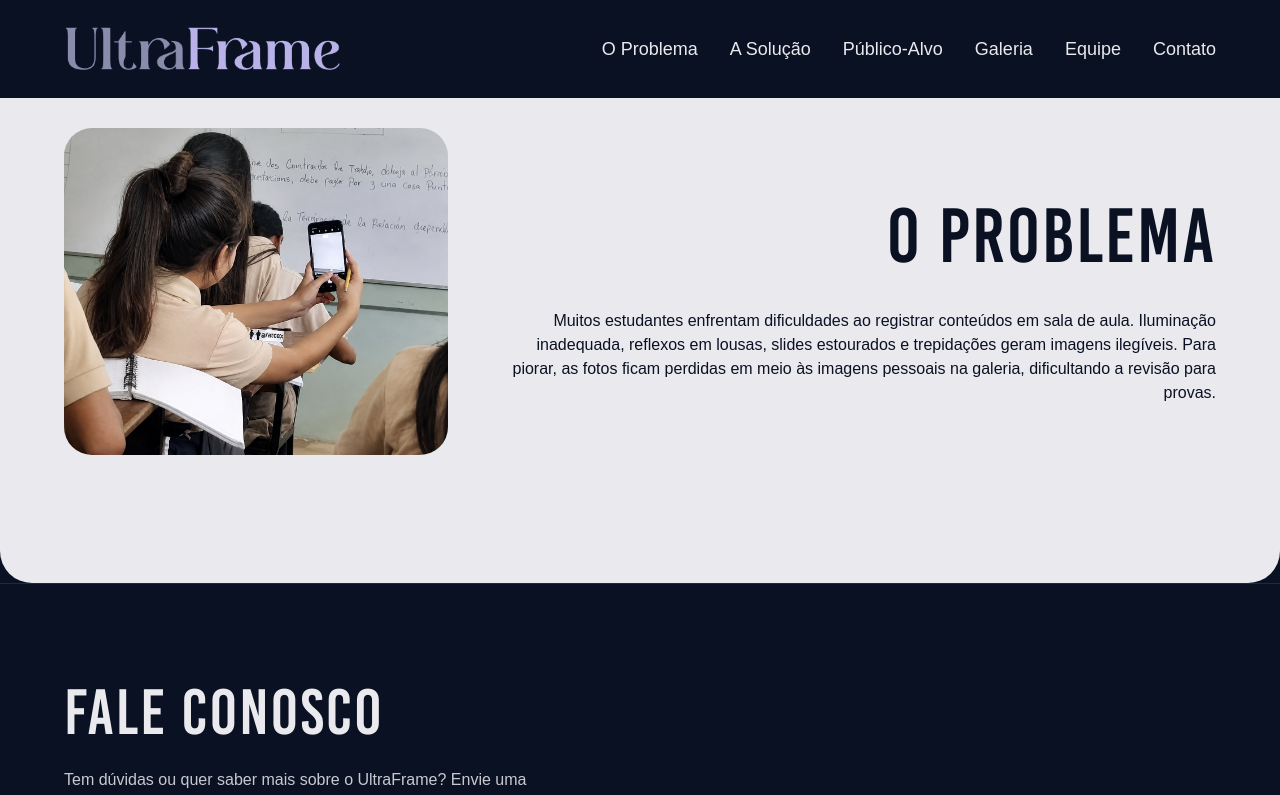
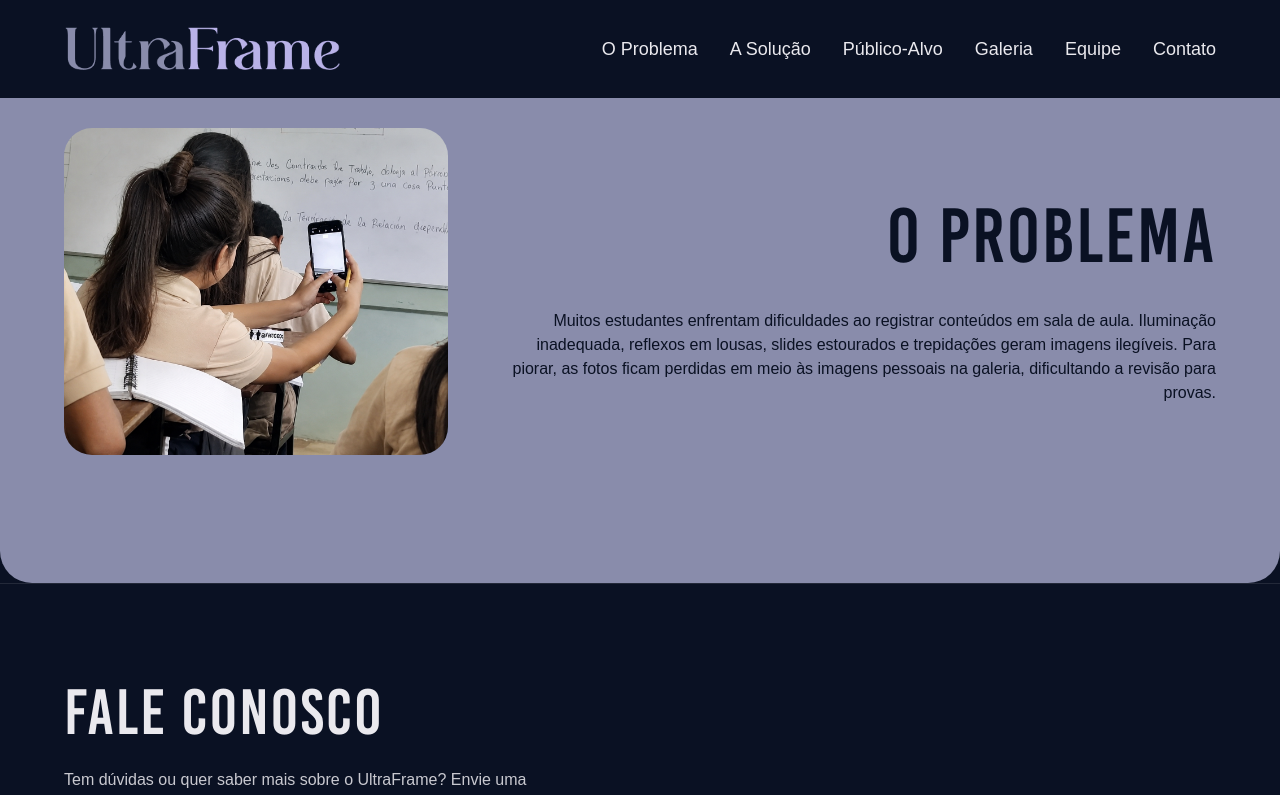
Before and after one commit to isabellayk/Sprint4_Front_Web, a React (Vite) app: page /SecaoProblema in a window 1280 px wide. Shown: the top 795 px of the page. Built offline with nearby package versions, Linux system fonts and the light colour scheme; a web font is replaced by a local one.

Commit message:
style: arrumando cor de fundo

```diff
--- a/src/components/SecaoProblema.jsx
+++ b/src/components/SecaoProblema.jsx
@@ -4,7 +4,7 @@ function SecaoProblema() {
     <>
 
 
-    <section className="bg-[#EAE9EE] px-[5%] py-[10rem] rounded-4xl w-full min-[901px]:py-32 min-[901px]:px-16 " id="solucao">
+          <section className="bg-[#898CAB] px-[5%] py-[10rem] rounded-4xl w-full min-[901px]:py-32 min-[901px]:px-16 " id="solucao">
         <div className="max-w-7xl m-auto flex items-center justify-between gap-(<4rem>)min-[901px]:flex-row min-[901px]:gap-16">
 
         <div className="flex-<1> max-w-lg w-full max-w-full min-[901px]:max-w-[500px]">
```
